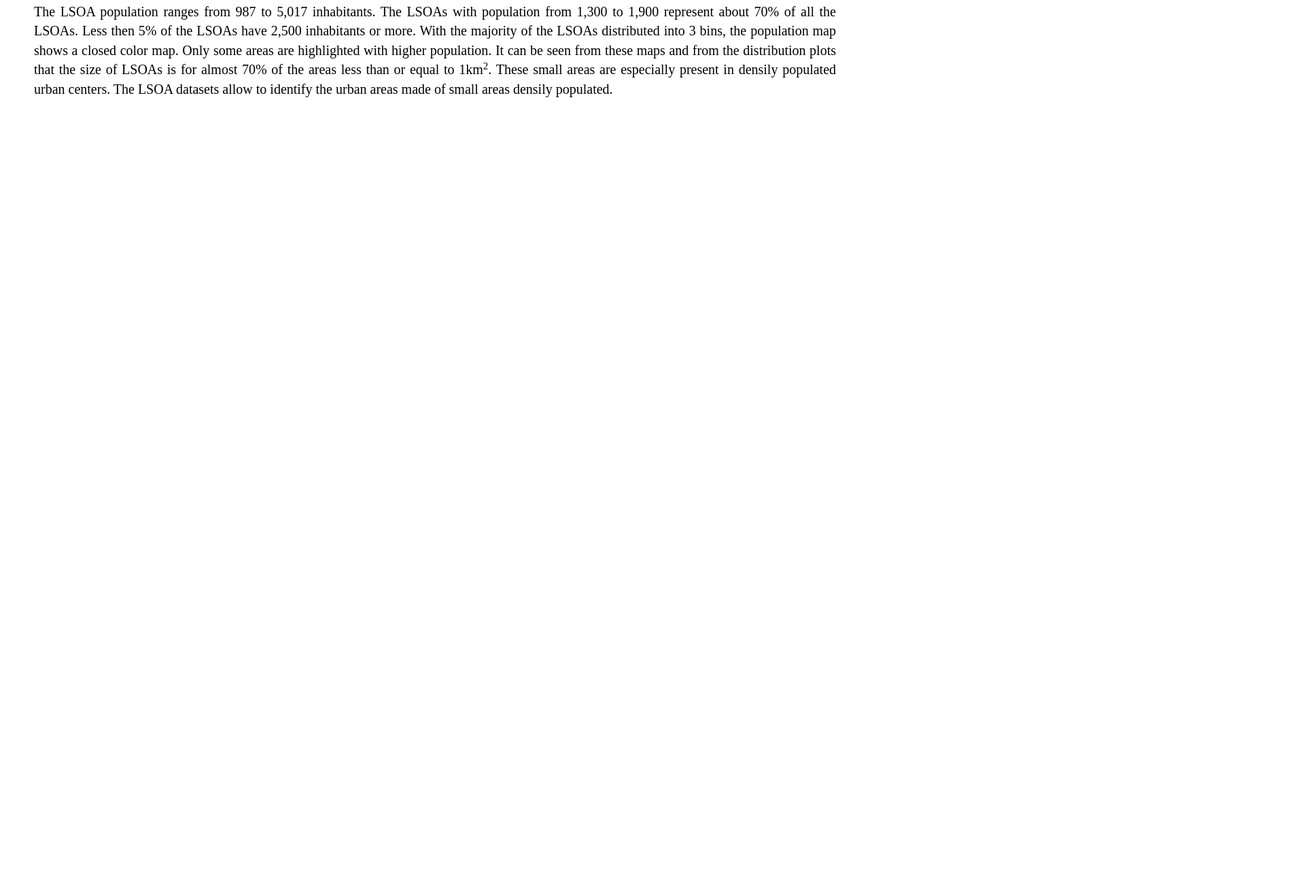
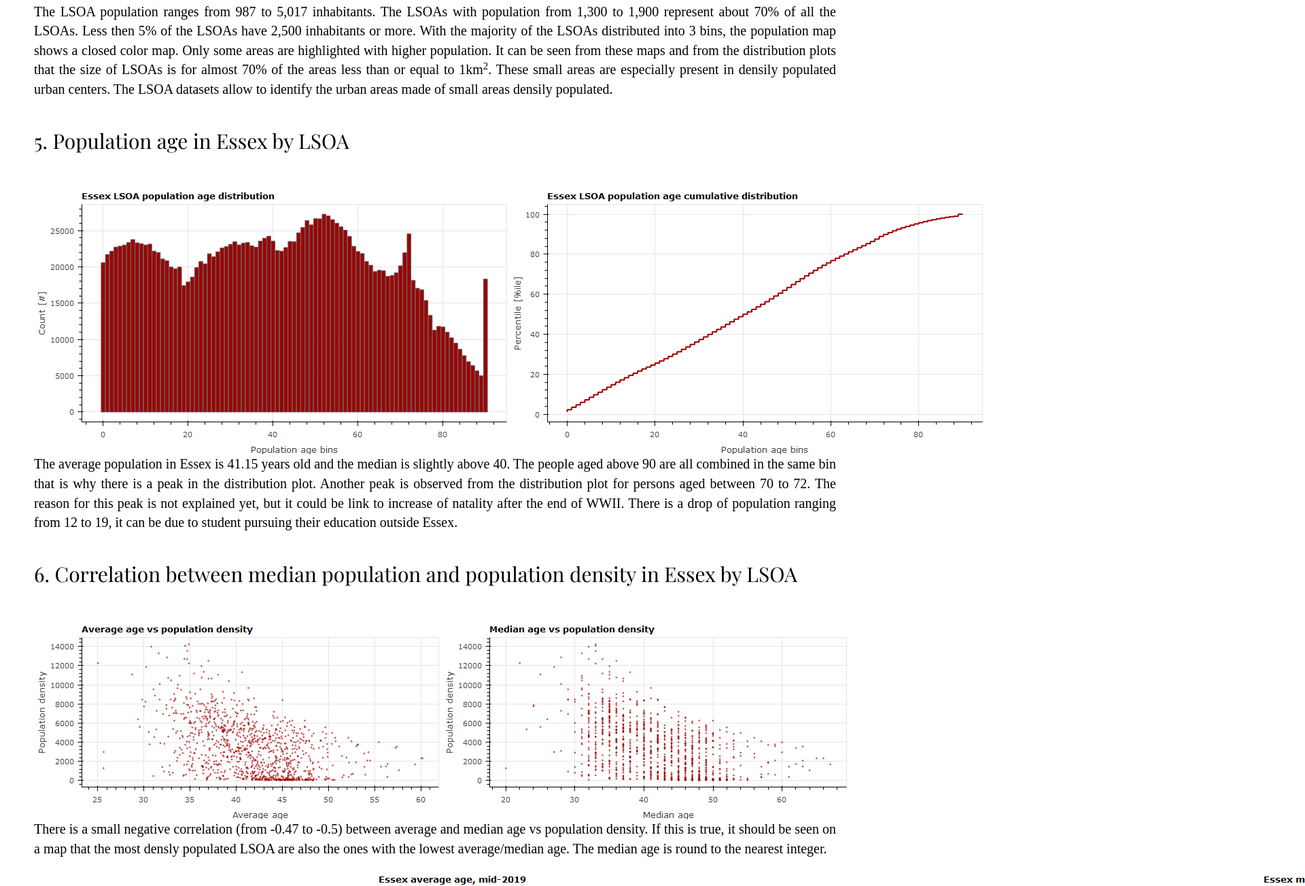
Before and after one commit to FlorentDSGree/EssexPopulation, a plain HTML site: page docs/index.html in a window 1280 px wide. Shown: the part 4877-6180 px from the top of the page at 68% size, 1920 px wide, since content can reach past the window. Before the commit the page ends 5090 px from the top, so only its background shows below. Drawn offline with nearby package versions, Linux system fonts and the light colour scheme.

Commit message:
Initial commit

```diff
--- a/docs/index.html
+++ b/docs/index.html
@@ -105,6 +105,55 @@
 	   areas are highlighted with higher population. It can be seen from these maps and from the distribution plots that the size of LSOAs is for almost 70% of the
 	   areas less than or equal to 1km<sup>2</sup>. These small areas are especially present in densily populated urban centers. The LSOA datasets allow to identify
 	   the urban areas made of small areas densily populated.</p>
+	<div class="title2">5. Population age in Essex by LSOA</div>
+	<table style="width:100%">
+		<colgroup>
+			<col span="1" style="width: 50%;">
+			<col span="1" style="width: 50%;">
+		</colgroup>
+		<tbody>
+		  <tr>
+			<td align="center"><img src="https://florentdsgree.github.io/EssexPopulation/populationDistributionAgeEssexLSOA.png" height="100%"></td>
+			<td align="center"><img src="https://florentdsgree.github.io/EssexPopulation/populationCumulativeDistributionAgeEssexLSOA.png" height="100%"></td>
+		  </tr>
+		</tbody>
+	</table>
+	<p>The average population in Essex is 41.15 years old and the median is slightly above 40. The people aged above 90 are all combined in the same bin that is why
+	there is a peak in the distribution plot. Another peak is observed from the distribution plot for persons aged between 70 to 72. The reason for this peak is not
+	explained yet, but it could be link to increase of natality after the end of WWII. There is a drop of population ranging from 12 to 19, it can be due to student
+	pursuing their education outside Essex.</p>
+	<div class="title2">6. Correlation between median population and population density in Essex by LSOA</div>
+	<table style="width:100%">
+		<colgroup>
+			<col span="1" style="width: 50%;">
+			<col span="1" style="width: 50%;">
+		</colgroup>
+		<tbody>
+		  <tr>
+			<td align="center"><img src="https://florentdsgree.github.io/EssexPopulation/averageAgeVsPopulationDensityEssexLSOA.png" height="100%"></td>
+			<td align="center"><img src="https://florentdsgree.github.io/EssexPopulation/medianAgeVsPopulationDensityEssexLSOA.png" height="100%"></td>
+		  </tr>
+		</tbody>
+	</table>
+	<p>There is a small negative correlation (from -0.47 to -0.5) between average and median age vs population density. If this is true, it should be seen on a map
+	that the most densly populated LSOA are also the ones with the lowest average/median age. The median age is round to the nearest integer.</p>
+	<table style="width:100%">
+		<colgroup>
+			<col span="1" style="width: 50%;">
+			<col span="1" style="width: 50%;">
+		</colgroup>
+		<tbody>
+		  <tr>
+			<td align="center"><img src="https://florentdsgree.github.io/EssexPopulation/mapAverageAgeEssexLSOA.png" height="100%"></td>
+			<td align="center"><img src="https://florentdsgree.github.io/EssexPopulation/mapMedianAgeEssexLSOA.png" height="100%"></td>
+		  </tr>
+		  <tr>
+			<td align="center"><img src="https://florentdsgree.github.io/EssexPopulation/medianAgeDensityEssexLSOA_3D_1.png" height="100%"></td>
+		  </tr>
+		</tbody>
+	</table>
+
+
 	<br><br>
 
 </body>
```
Also changed, not shown: docs/averageAgeVsPopulationDensityEssexLSOA.png (added), docs/mapAverageAgeEssexLSOA.png (added), docs/mapMedianAgeEssexLSOA.png (added), docs/medianAgeDensityEssexLSOA_3D_1.PNG (added), docs/medianAgeVsPopulationDensityEssexLSOA.png (added), docs/populationCumulativeDistributionAgeEssexLSOA.png (added), docs/populationDistributionAgeEssexLSOA.png (added).
